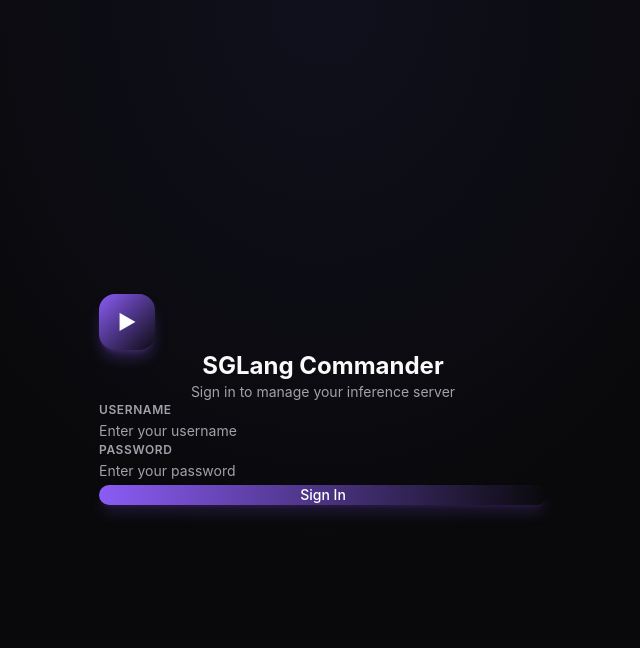
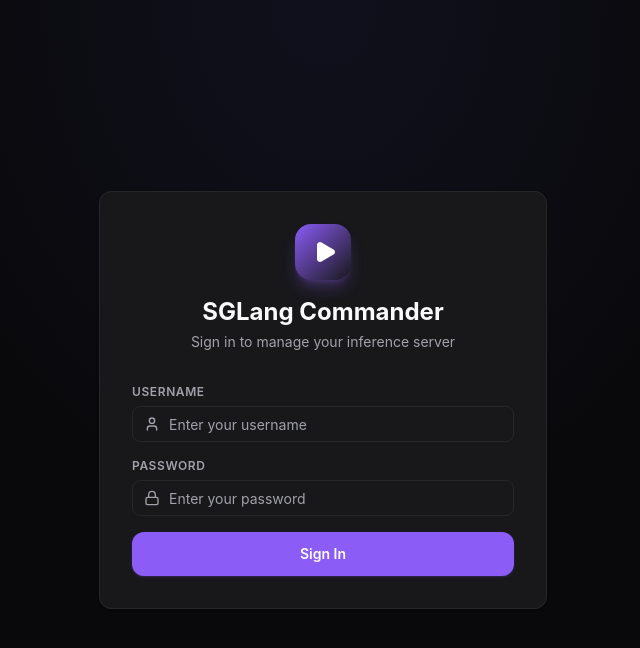
Before and after one commit to Caiolinooo/sglang-commander, a React (Vite) app in the folder frontend/: page /login in a window 1280 px wide. Shown: the top 648 px of the page, without its empty margins (317-957 px from the left). Built offline with nearby package versions, Linux system fonts and the light colour scheme; no server answers.

Commit message:
Refactor: Overhaul auth/wizard layouts, standardize input/button components, and fix layout spacing

```diff
--- a/frontend/src/index.css
+++ b/frontend/src/index.css
@@ -50,11 +50,6 @@
   --color-text-muted: #71717a;
 }
 
-* {
-  margin: 0;
-  padding: 0;
-  box-sizing: border-box;
-}
 
 body {
   font-family: 'Inter', -apple-system, BlinkMacSystemFont, 'Segoe UI', Roboto, sans-serif;
--- a/frontend/src/pages/Dashboard.tsx
+++ b/frontend/src/pages/Dashboard.tsx
@@ -17,7 +17,7 @@
       "transition-all duration-300 group hover:-translate-y-1",
       active ? "hover:border-primary/50 hover:shadow-lg hover:shadow-primary/5" : "opacity-75"
     )}>
-      <CardContent className="p-6">
+      <div className="p-6">
         <div className="flex items-center justify-between mb-4">
           <span className="text-xs font-semibold text-text-muted uppercase tracking-widest">{label}</span>
           <div className={cn(
@@ -48,7 +48,7 @@
             <div className="bg-info h-full transition-all duration-500" style={{ width: `${parseFloat(value)}%` }} />
           </div>
         )}
-      </CardContent>
+      </div>
     </Card>
   )
 }
--- a/frontend/src/pages/Login.tsx
+++ b/frontend/src/pages/Login.tsx
@@ -2,6 +2,10 @@
 import { useNavigate } from 'react-router-dom'
 import { login } from '../api/endpoints'
 import { useAuth } from '../contexts/AuthContext'
+import { Card } from '../components/ui/Card'
+import { Button } from '../components/ui/Button'
+import { Input } from '../components/ui/Input'
+import { Play, AlertTriangle, User, Lock } from 'lucide-react'
 
 export default function Login() {
   const [username, setUsername] = useState('')
@@ -26,39 +30,56 @@
   }
 
   return (
-    <div className="min-h-screen flex items-center justify-center bg-bg" style={{ backgroundImage: 'radial-gradient(ellipse at top, rgba(99,102,241,0.08) 0%, transparent 50%)' }}>
-      <div className="glass rounded-2xl p-8 w-full max-w-md mx-4 animate-fade-in">
+    <div className="min-h-screen flex items-center justify-center bg-bg px-4" style={{ backgroundImage: 'radial-gradient(ellipse at top, rgba(99,102,241,0.08) 0%, transparent 50%)' }}>
+      <Card className="w-full max-w-md p-8 animate-fade-in">
         <div className="text-center mb-8">
-          <div className="w-14 h-14 mx-auto mb-4 rounded-2xl bg-gradient-to-br from-primary to-secondary flex items-center justify-center text-white text-xl font-bold shadow-lg shadow-primary/30">{'\u25b6'}</div>
+          <div className="w-14 h-14 mx-auto mb-4 rounded-2xl bg-gradient-to-br from-primary to-secondary flex items-center justify-center text-white shadow-lg shadow-primary/30">
+            <Play className="w-6 h-6 fill-current translate-x-[2px]" />
+          </div>
           <h1 className="text-2xl font-bold gradient-text">SGLang Commander</h1>
           <p className="text-text-muted text-sm mt-1">Sign in to manage your inference server</p>
         </div>
 
         {error && (
-          <div className="bg-danger/10 border border-danger/30 text-danger px-4 py-3 rounded-xl text-sm mb-4 animate-fade-in">
-            {'\u26a0'} {error}
+          <div className="bg-danger/10 border border-danger/30 text-danger px-4 py-3 rounded-xl text-sm mb-4 flex items-center gap-2 animate-fade-in">
+            <AlertTriangle className="w-4 h-4 shrink-0" />
+            <span>{error}</span>
           </div>
         )}
 
         <form onSubmit={handleSubmit} className="space-y-4">
           <div>
             <label className="block text-xs font-semibold text-text-muted uppercase tracking-wider mb-1.5">Username</label>
-            <input type="text" value={username} onChange={e => setUsername(e.target.value)}
-              className="w-full px-4 py-2.5 rounded-xl glass focus:outline-none focus:ring-2 focus:ring-primary/50 text-sm transition placeholder:text-text-muted"
-              placeholder="Enter your username" required />
+            <Input
+              type="text"
+              value={username}
+              onChange={e => setUsername(e.target.value)}
+              placeholder="Enter your username"
+              required
+              icon={<User className="w-4 h-4" />}
+            />
           </div>
           <div>
             <label className="block text-xs font-semibold text-text-muted uppercase tracking-wider mb-1.5">Password</label>
-            <input type="password" value={password} onChange={e => setPassword(e.target.value)}
-              className="w-full px-4 py-2.5 rounded-xl glass focus:outline-none focus:ring-2 focus:ring-primary/50 text-sm transition placeholder:text-text-muted"
-              placeholder="Enter your password" required />
+            <Input
+              type="password"
+              value={password}
+              onChange={e => setPassword(e.target.value)}
+              placeholder="Enter your password"
+              required
+              icon={<Lock className="w-4 h-4" />}
+            />
           </div>
-          <button type="submit" disabled={loading}
-            className="w-full py-2.5 rounded-xl bg-gradient-to-r from-primary to-secondary hover:from-primary-hover hover:to-secondary text-white font-medium text-sm transition-all shadow-lg shadow-primary/20 disabled:opacity-50">
+          <Button
+            type="submit"
+            disabled={loading}
+            size="lg"
+            className="w-full py-2.5 rounded-xl bg-gradient-to-r from-primary to-secondary hover:from-primary-hover hover:to-secondary text-white font-medium text-sm transition-all shadow-lg shadow-primary/20 disabled:opacity-50"
+          >
             {loading ? 'Authenticating...' : 'Sign In'}
-          </button>
+          </Button>
         </form>
-      </div>
+      </Card>
     </div>
   )
 }
--- a/frontend/vite.config.ts
+++ b/frontend/vite.config.ts
@@ -11,8 +11,8 @@
   server: {
     port: 5173,
     proxy: {
-      '/api': { target: 'http://localhost:8080', changeOrigin: true },
-      '/ws': { target: 'ws://localhost:8080', ws: true },
+      '/api': { target: 'http://vm.groupabz.com:8080', changeOrigin: true },
+      '/ws': { target: 'ws://vm.groupabz.com:8080', ws: true },
     },
   },
   build: {
```
Also changed, not shown: frontend/src/pages/SetupWizard.tsx (+86 -34 lines).
